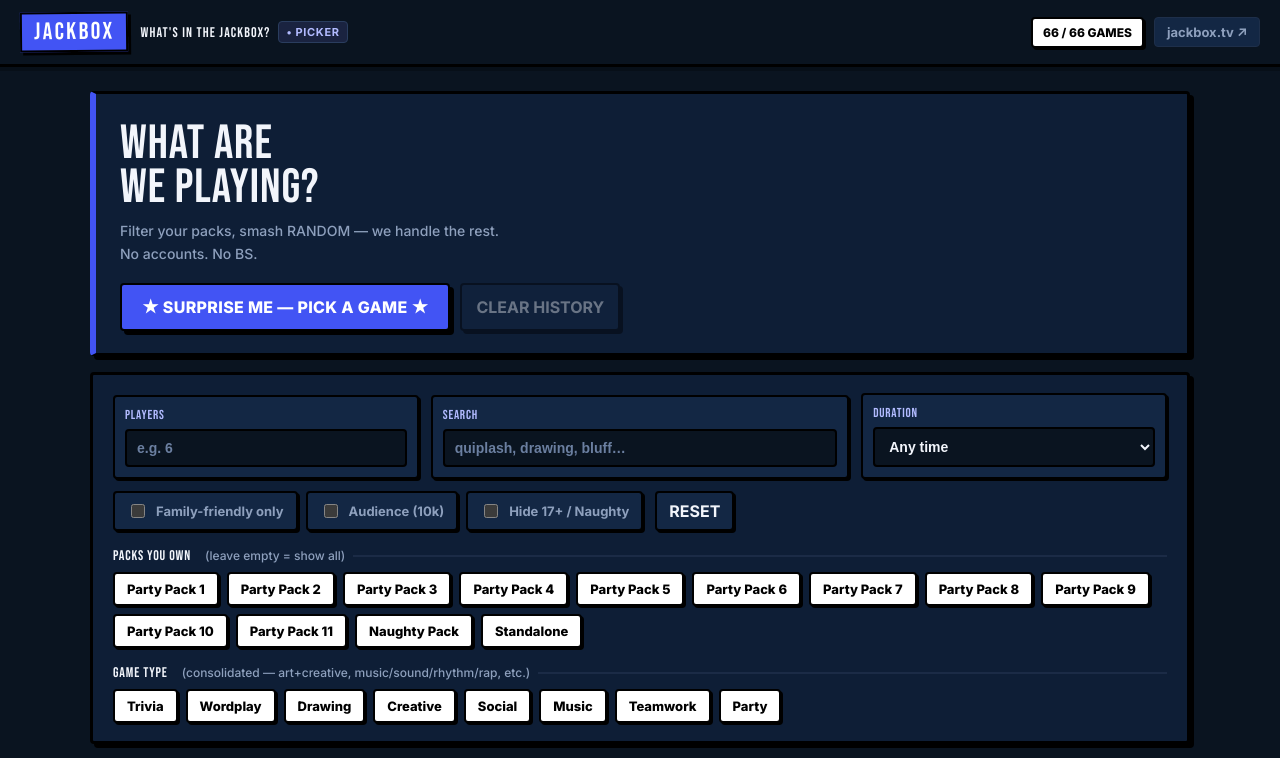
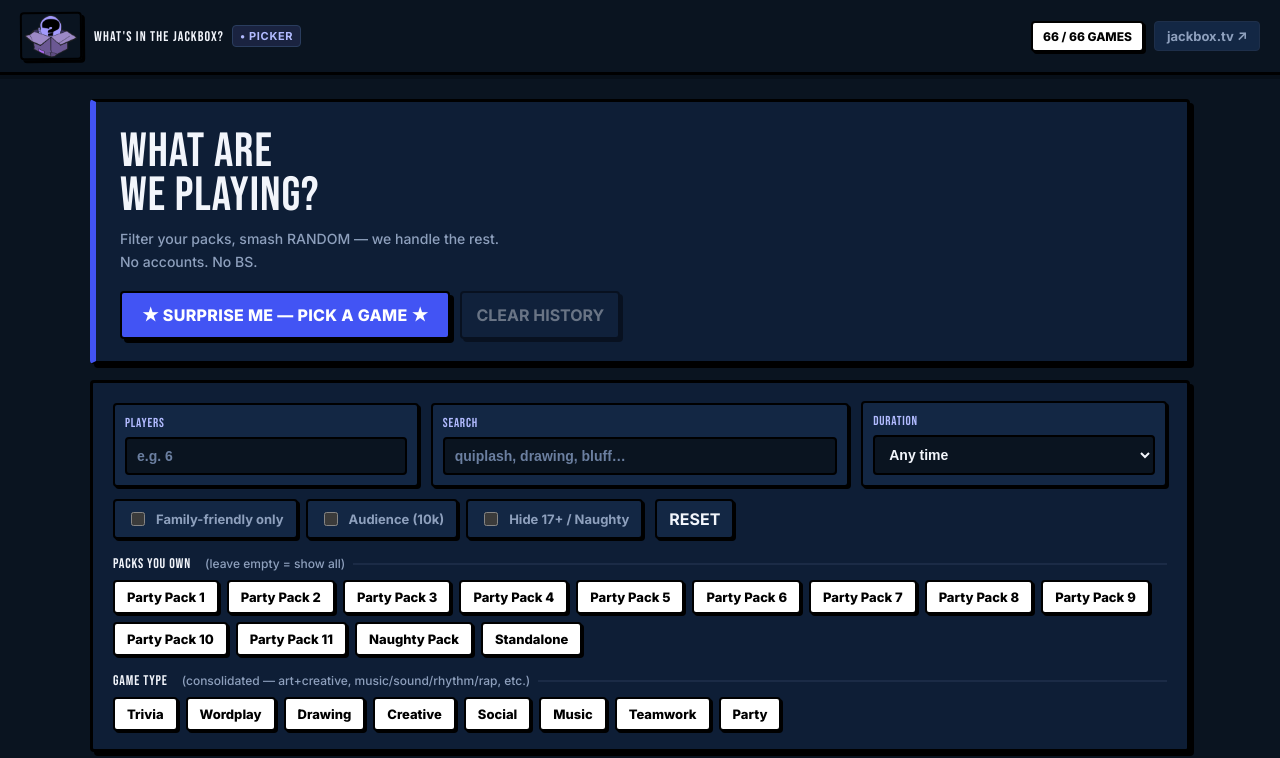
Before and after one commit to arnulljs/WhatsInTheJackbox, a React (Vite) app: page / in a window 1280 px wide. Shown: the top 758 px of the page. Built offline with nearby package versions, Linux system fonts and the light colour scheme.

Commit message:
Add logo to site, favicon, README, and OG meta

```diff
--- a/index.html
+++ b/index.html
@@ -2,10 +2,12 @@
 <html lang="en">
   <head>
     <meta charset="UTF-8" />
-    <link rel="icon" type="image/svg+xml" href="/favicon.svg" />
+    <link rel="icon" type="image/png" href="/whatsinthejackboxlogo.png" />
     <meta name="viewport" content="width=device-width, initial-scale=1.0" />
     <meta name="theme-color" content="#4254F4">
     <meta name="color-scheme" content="#0a1420">
+    <meta property="og:image" content="/whatsinthejackboxlogo.png" />
+    <meta name="twitter:card" content="summary_large_image" />
     <link rel="preconnect" href="https://fonts.googleapis.com">
     <link rel="preconnect" href="https://fonts.gstatic.com" crossorigin>
     <link href="https://fonts.googleapis.com/css2?family=Bebas+Neue&family=Inter:wght@400;500;600;700;800&family=Nunito:wght@700;800;900&display=swap" rel="stylesheet">
--- a/src/App.css
+++ b/src/App.css
@@ -34,13 +34,10 @@
   box-shadow: 0 4px 0 rgba(0,0,0,.25);
 }
 .brand{display:flex; align-items:center; gap:12px}
-.brand-mark{
-  font-family:'Bebas Neue', sans-serif;
-  font-size:24px; letter-spacing:.10em; line-height:1;
-  color:#fff; background:var(--accent);
+.brand-logo{
+  height:48px; width:auto;
   border:2px solid #000;
-  padding:6px 12px;
-  font-weight:400;
+  border-radius:4px;
   box-shadow: 3px 3px 0 #000;
   transform: rotate(-.5deg);
 }
--- a/src/App.jsx
+++ b/src/App.jsx
@@ -165,7 +165,7 @@
     <div className="app">
       <header className="topbar">
         <div className="brand">
-          <div className="brand-mark">JACKBOX</div>
+          <img className="brand-logo" src="/whatsinthejackboxlogo.png" alt="What's In The Jackbox?" />
           <div className="brand-sub">WHAT'S IN THE JACKBOX?<span>• PICKER</span></div>
         </div>
         <div className="topbar-right">
```
Also changed, not shown: public/whatsinthejackboxlogo.png (added), 1 other file (tests, documents, lock files or other folders).
